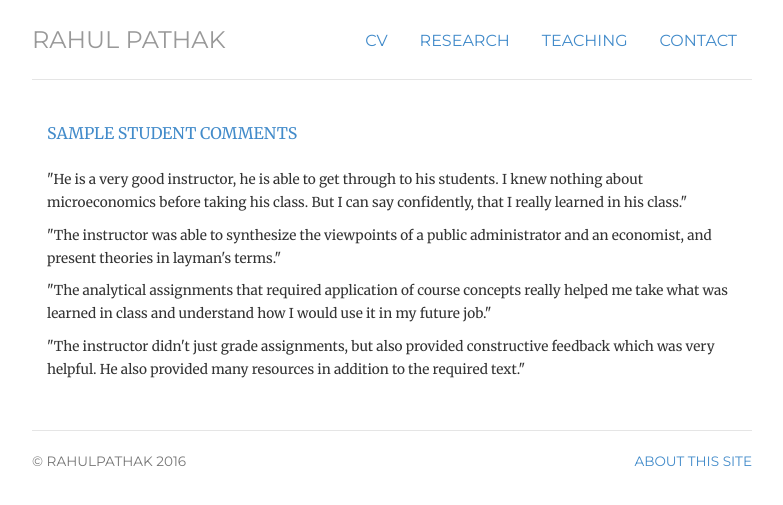
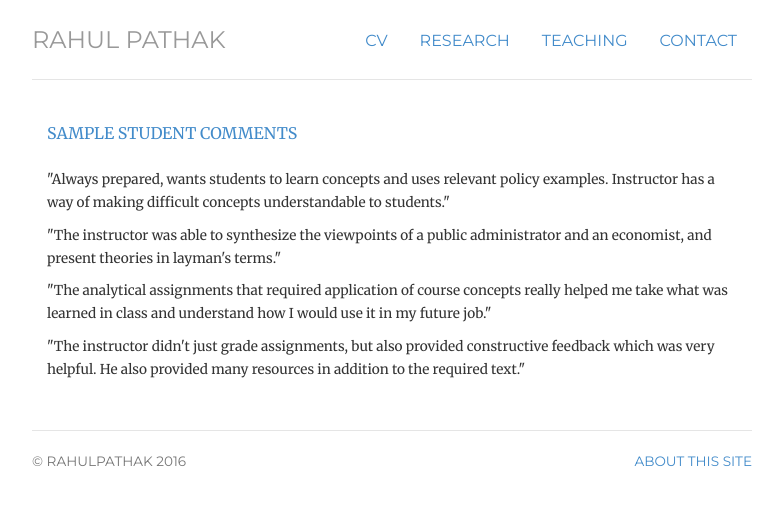
Before and after one commit to pathak-rahul/pathak-rahul.github.io, a Jekyll site: the page built from feedback/index.html, in a window 1280 px wide. Shown: the top 505 px of the page, without its empty margins (248-1031 px from the left). Built offline with Jekyll 4.4.1, drawn with Linux system fonts in a browser that asks for light colours.

Commit message:
Update index.html

```diff
--- a/feedback/index.html
+++ b/feedback/index.html
@@ -18,7 +18,7 @@ title: feedback
 
 <ul class="list-unstyled">
 
-	<p><li><small>"He is a very good instructor, he is able to get through to his students. I knew nothing about microeconomics before taking his class. But I can say confidently, that I really learned in his class."</small> </li></p>
+	<p><li><small>"Always prepared, wants students to learn concepts and uses relevant policy examples. Instructor has a way of making difficult concepts understandable to students."</small> </li></p>
 	<p><li><small>"The instructor was able to synthesize the viewpoints of a public administrator and an economist, and present theories in layman's terms."</small> </li></p>
 	<p><li><small>"The analytical assignments that required application of course concepts really helped me take what was learned in class and understand how I would use it in my future job."</small> </li></p>
 	<p><li><small>"The instructor didn't just grade assignments, but also provided constructive feedback which was very helpful. He also provided many resources in addition to the required text."</small> </li></p>
```
